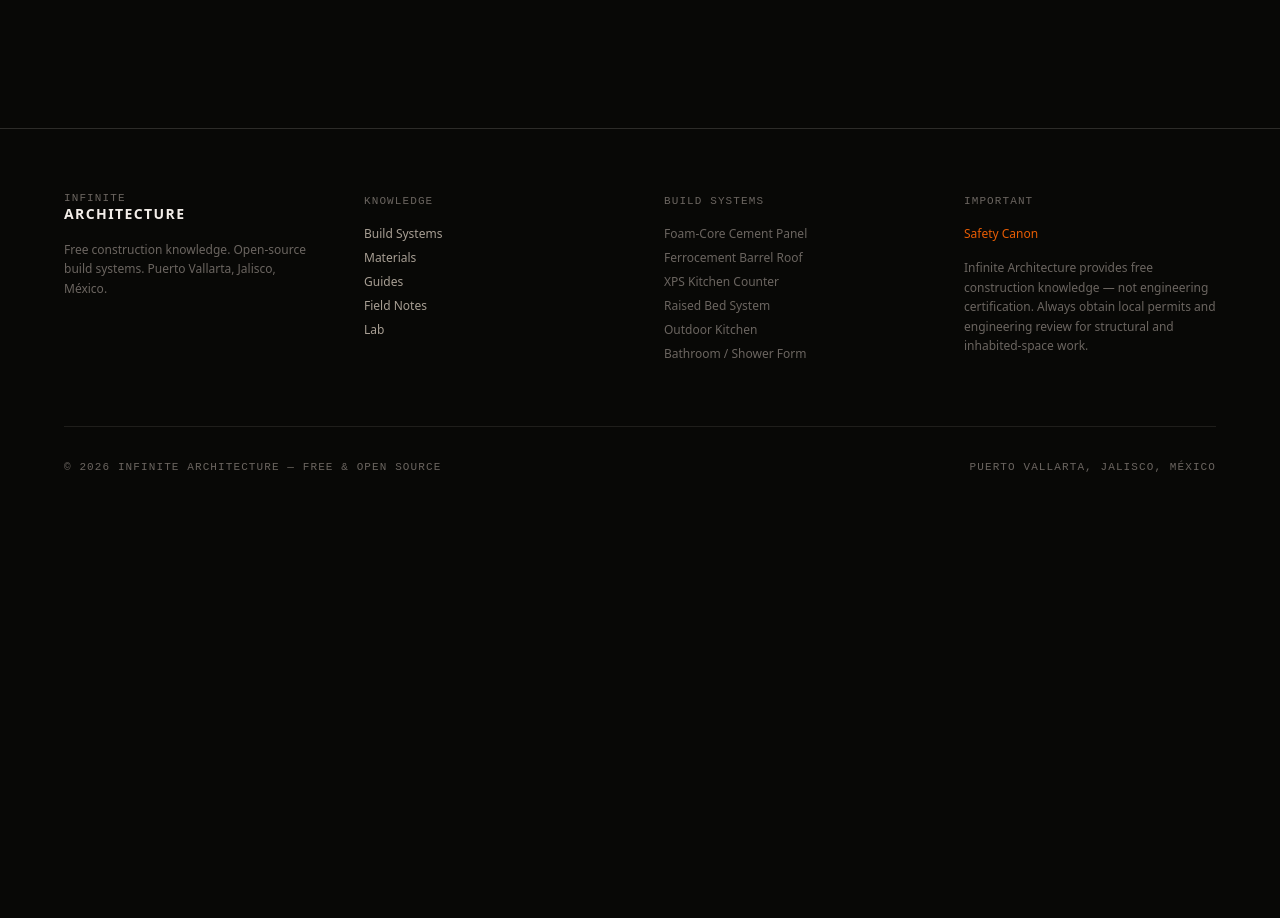
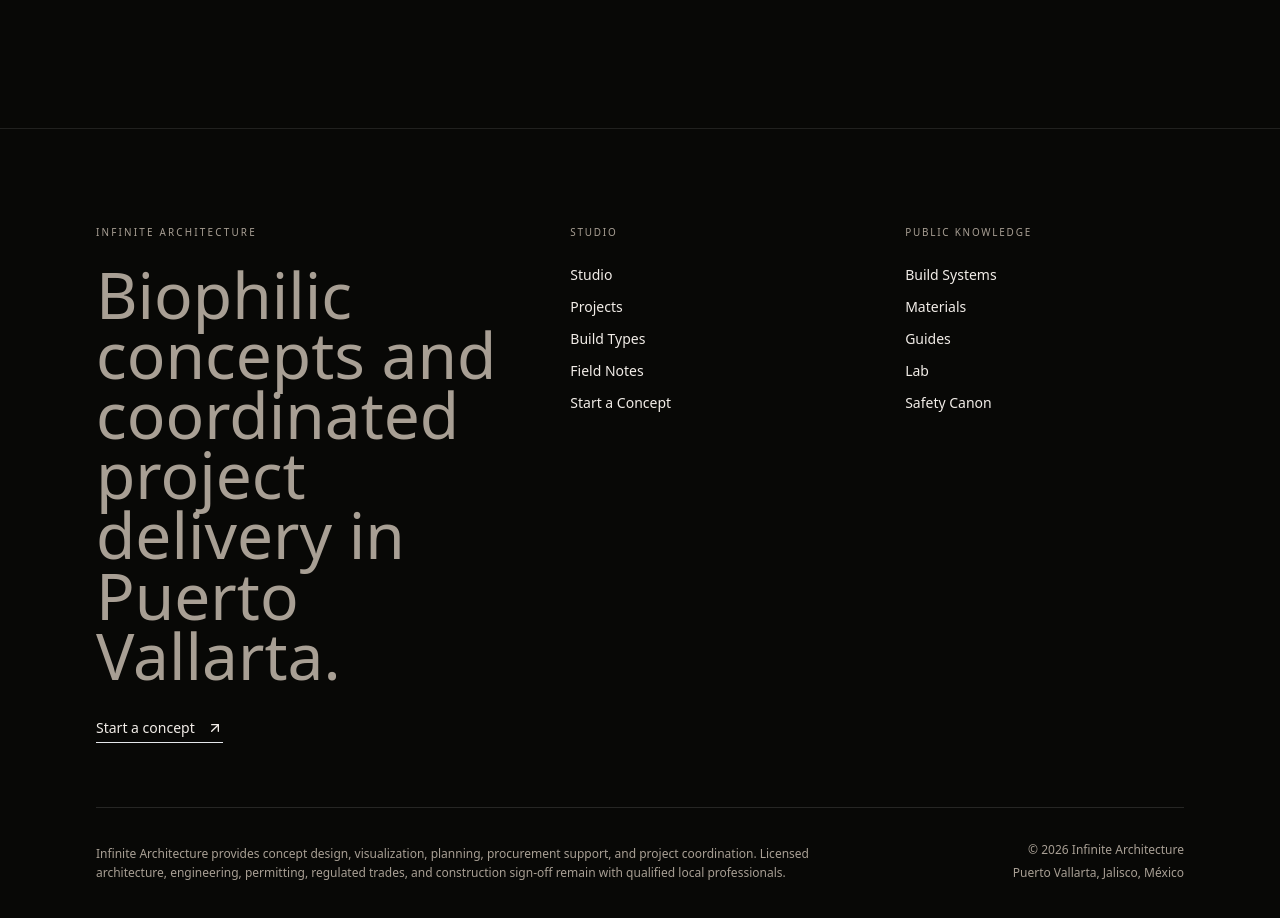
Before and after one commit to executiveusa/infinite-architecture-, a Next.js app: page / in a window 1280 px wide. Shown: the part 11000-11918 px from the top of the page. Before the commit the page ends 11541 px from the top, so only its background shows below. Built offline with nearby package versions, Linux system fonts and the light colour scheme.

Commit message:
feat: align footer with paid studio positioning

```diff
--- a/components/shared/Footer.tsx
+++ b/components/shared/Footer.tsx
@@ -1,40 +1,58 @@
 import Link from 'next/link'
+import { ArrowUpRight } from 'lucide-react'
+
+const PRIMARY_LINKS = [
+  ['Studio', '/#studio'],
+  ['Projects', '/#projects'],
+  ['Build Types', '/#build-types'],
+  ['Field Notes', '/field-notes'],
+  ['Start a Concept', '/#start'],
+]
+
+const RESEARCH_LINKS = [
+  ['Build Systems', '/build-systems'],
+  ['Materials', '/materials'],
+  ['Guides', '/guides'],
+  ['Lab', '/lab'],
+  ['Safety Canon', '/safety'],
+]
 
 export default function Footer() {
   const year = new Date().getFullYear()
 
   return (
-    <footer className="border-t border-ia-border bg-bg-base">
-      <div className="max-w-screen-xl mx-auto px-6 md:px-12 lg:px-16 py-16">
-        <div className="grid grid-cols-1 md:grid-cols-4 gap-12">
-          {/* Brand */}
-          <div className="md:col-span-1">
-            <div className="flex flex-col leading-none mb-4">
-              <span className="label-text text-ia-muted">INFINITE</span>
-              <span className="text-sm font-bold tracking-widest text-ia-text uppercase">ARCHITECTURE</span>
-            </div>
-            <p className="text-xs text-ia-muted leading-relaxed">
-              Free construction knowledge.
-              Open-source build systems.
-              Puerto Vallarta, Jalisco, México.
+    <footer className="border-t border-white/10 bg-ia-cave text-ia-paper">
+      <div className="mx-auto max-w-[1540px] px-5 py-16 sm:px-8 md:px-12 md:py-24 lg:px-16 xl:px-24">
+        <div className="grid gap-14 lg:grid-cols-[1.2fr_.8fr_.8fr]">
+          <div>
+            <p className="text-[0.62rem] font-medium uppercase tracking-[0.22em] text-ia-paper/[0.45]">
+              Infinite Architecture
             </p>
+            <p className="mt-6 max-w-[15ch] font-editorial text-[clamp(2.5rem,5vw,5.6rem)] leading-[0.94]">
+              Biophilic concepts and coordinated project delivery in Puerto Vallarta.
+            </p>
+            <Link
+              href="/#start"
+              className="group mt-8 inline-flex items-center gap-3 border-b border-ia-paper/[0.70] pb-1 text-sm font-medium"
+            >
+              Start a concept
+              <ArrowUpRight
+                size={16}
+                className="transition-transform group-hover:-translate-y-0.5 group-hover:translate-x-0.5"
+              />
+            </Link>
           </div>
 
-          {/* Knowledge */}
           <div>
-            <p className="label-text text-ia-muted mb-4">KNOWLEDGE</p>
-            <nav className="flex flex-col gap-2">
-              {[
-                ['Build Systems', '/build-systems'],
-                ['Materials', '/materials'],
-                ['Guides', '/guides'],
-                ['Field Notes', '/field-notes'],
-                ['Lab', '/lab'],
-              ].map(([label, href]) => (
+            <p className="text-[0.62rem] font-medium uppercase tracking-[0.18em] text-ia-paper/[0.45]">
+              Studio
+            </p>
+            <nav className="mt-6 flex flex-col gap-3" aria-label="Studio links">
+              {PRIMARY_LINKS.map(([label, href]) => (
                 <Link
                   key={href}
                   href={href}
-                  className="text-xs text-ia-secondary hover:text-ia-text transition-colors"
+                  className="text-sm text-ia-paper/[0.68] transition-colors hover:text-ia-paper"
                 >
                   {label}
                 </Link>
@@ -42,50 +60,34 @@ export default function Footer() {
             </nav>
           </div>
 
-          {/* Build Systems */}
           <div>
-            <p className="label-text text-ia-muted mb-4">BUILD SYSTEMS</p>
-            <nav className="flex flex-col gap-2">
-              {[
-                'Foam-Core Cement Panel',
-                'Ferrocement Barrel Roof',
-                'XPS Kitchen Counter',
-                'Raised Bed System',
-                'Outdoor Kitchen',
-                'Bathroom / Shower Form',
-              ].map((name) => (
-                <span key={name} className="text-xs text-ia-muted">
-                  {name}
-                </span>
+            <p className="text-[0.62rem] font-medium uppercase tracking-[0.18em] text-ia-paper/[0.45]">
+              Public knowledge
+            </p>
+            <nav className="mt-6 flex flex-col gap-3" aria-label="Research links">
+              {RESEARCH_LINKS.map(([label, href]) => (
+                <Link
+                  key={href}
+                  href={href}
+                  className="text-sm text-ia-paper/[0.68] transition-colors hover:text-ia-paper"
+                >
+                  {label}
+                </Link>
               ))}
-            </nav>
-          </div>
-
-          {/* Safety */}
-          <div>
-            <p className="label-text text-ia-muted mb-4">IMPORTANT</p>
-            <nav className="flex flex-col gap-2">
-              <Link
-                href="/safety"
-                className="text-xs text-ia-orange hover:text-ia-text transition-colors"
-              >
-                Safety Canon
-              </Link>
-              <p className="text-xs text-ia-muted leading-relaxed mt-2">
-                Infinite Architecture provides free construction knowledge — not engineering certification.
-                Always obtain local permits and engineering review for structural and inhabited-space work.
-              </p>
             </nav>
           </div>
         </div>
 
-        <div className="mt-16 pt-8 border-t border-ia-border-subtle flex flex-col md:flex-row justify-between items-start md:items-center gap-4">
-          <p className="label-text text-ia-muted">
-            © {year} INFINITE ARCHITECTURE — FREE & OPEN SOURCE
+        <div className="mt-16 grid gap-8 border-t border-white/[0.12] pt-8 text-xs leading-relaxed text-ia-paper/[0.48] md:grid-cols-[1fr_auto] md:items-end">
+          <p className="max-w-3xl">
+            Infinite Architecture provides concept design, visualization, planning, procurement
+            support, and project coordination. Licensed architecture, engineering, permitting,
+            regulated trades, and construction sign-off remain with qualified local professionals.
           </p>
-          <p className="label-text text-ia-muted">
-            PUERTO VALLARTA, JALISCO, MÉXICO
-          </p>
+          <div className="md:text-right">
+            <p>© {year} Infinite Architecture</p>
+            <p className="mt-1">Puerto Vallarta, Jalisco, México</p>
+          </div>
         </div>
       </div>
     </footer>
```
